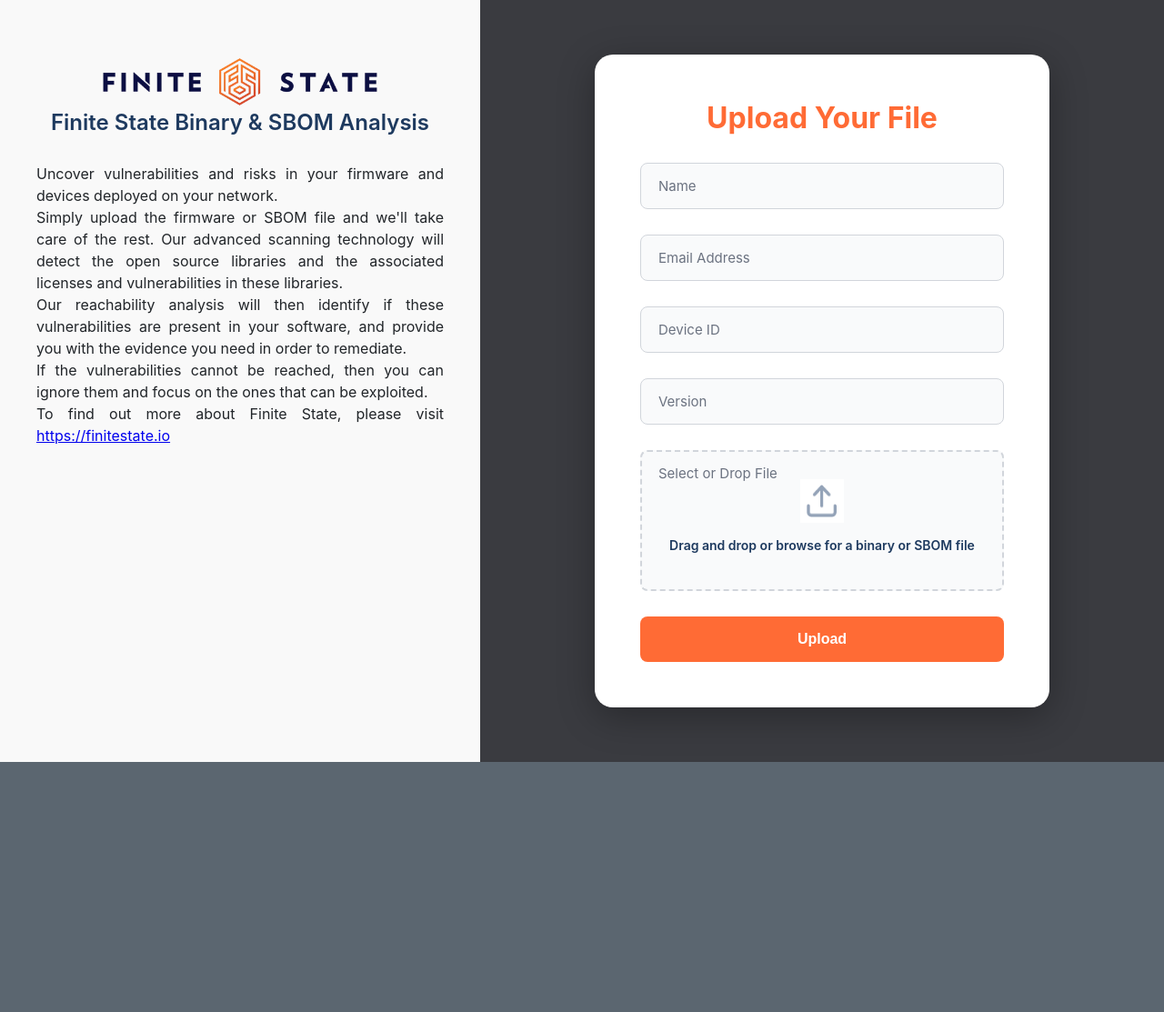
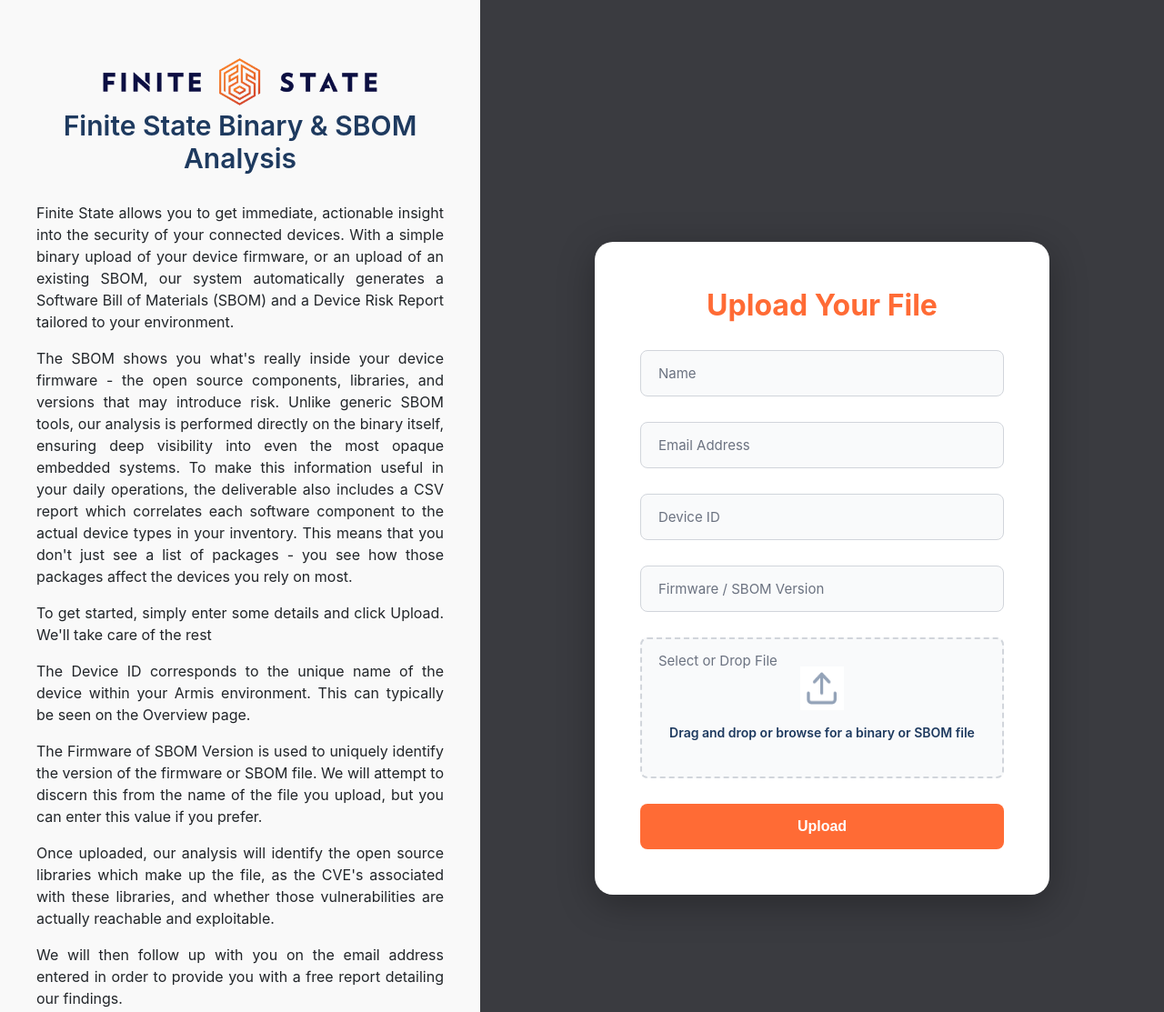
Before and after one commit to mjones-fs/ArmisUpload, a website: page public/index.html in a window 1280 px wide. Shown: the top 1113 px of the page at 91% size. Before the commit the page ends 838 px from the top, so only its background shows below. Drawn offline with Linux system fonts and the light colour scheme.

Commit message:
Updated info text

```diff
--- a/public/index.html
+++ b/public/index.html
@@ -53,7 +53,7 @@
 
       .left-section h2 {
         color: #1E3A5F;
-        font-size: 24px;
+        font-size: 30px;
         font-weight: 600;
         margin-bottom: 30px;
       }
@@ -64,6 +64,7 @@
         font-size: 1rem;
         text-align: justify;
         color: #212529;
+        margin-bottom: 1em;
       }
 
       .right-section {
@@ -355,10 +356,13 @@
       <div class="left-section">
         <img src="fs-logo.webp" alt="Finite State Logo" class="logo-img">
         <h2>Finite State Binary & SBOM Analysis</h2>
-        <p>Uncover vulnerabilities and risks in your firmware and devices deployed on your network.</p>
-        <p>Simply upload the firmware or SBOM file and we'll take care of the rest. Our advanced scanning technology will detect the open source libraries and the associated licenses and vulnerabilities in these libraries.</p>
-        <p>Our reachability analysis will then identify if these vulnerabilities are present in your software, and provide you with the evidence you need in order to remediate.</p>
-        <p>If the vulnerabilities cannot be reached, then you can ignore them and focus on the ones that can be exploited.</p>
+        <p>Finite State allows you to get immediate, actionable insight into the security of your connected devices. With a simple binary upload of your device firmware, or an upload of an existing SBOM, our system automatically generates a Software Bill of Materials (SBOM) and a Device Risk Report tailored to your environment.</p>
+        <p>The SBOM shows you what's really inside your device firmware - the open source components, libraries, and versions that may introduce risk. Unlike generic SBOM tools, our analysis is performed directly on the binary itself, ensuring deep visibility into even the most opaque embedded systems. To make this information useful in your daily operations, the deliverable also includes a CSV report which correlates each software component to the actual device types in your inventory. This means that you don't just see a list of packages - you see how those packages affect the devices you rely on most.</p>
+        <p>To get started, simply enter some details and click Upload. We'll take care of the rest</p>
+        <p id="deviceIdDescription">The Device ID corresponds to the unique name of the device within your Armis environment. This can typically be seen on the Overview page.</p>
+        <p>The Firmware of SBOM Version is used to uniquely identify the version of the firmware or SBOM file. We will attempt to discern this from the name of the file you upload, but you can enter this value if you prefer.</p>
+        <p>Once uploaded, our analysis will identify the open source libraries which make up the file, as the CVE's associated with these libraries, and whether those vulnerabilities are actually reachable and exploitable.</p>
+        <p>We will then follow up with you on the email address entered in order to provide you with a free report detailing our findings.</p>
         <p>To find out more about Finite State, please visit <a href="https://finitestate.io" target="_blank">https://finitestate.io</a></p>
       </div>
 
@@ -375,13 +379,13 @@
           <input type="email" id="email" name="email" placeholder="&nbsp;" required />
           <label for="email">Email Address</label>
         </div>
-        <div class="form-group">
+        <div class="form-group" id="deviceIdGroup">
           <input type="text" id="deviceId" name="deviceId" placeholder="&nbsp;" required />
           <label for="deviceId">Device ID</label>
         </div>
         <div class="form-group">
           <input type="text" id="version" name="version" placeholder="&nbsp;" />
-          <label for="version">Version</label>
+          <label for="version">Firmware / SBOM Version</label>
         </div>
         <div class="form-group">
           <label for="file">Select or Drop File</label>
@@ -476,12 +480,20 @@
 
       // Security: Validate and sanitize device ID
       const deviceInput = document.getElementById('deviceId');
+      const deviceIdGroup = document.getElementById('deviceIdGroup');
+      const deviceIdDescription = document.getElementById('deviceIdDescription');
       if (rawDevice) {
         const device = sanitizeInput(rawDevice);
         if (validateDeviceId(device)) {
           deviceInput.value = device;
-          deviceInput.readOnly = true;
           updateFloatingLabel(deviceInput);
+          // Hide the Device ID field and description when DEVICE parameter is present
+          if (deviceIdGroup) {
+            deviceIdGroup.style.display = 'none';
+          }
+          if (deviceIdDescription) {
+            deviceIdDescription.style.display = 'none';
+          }
         } else {
           console.warn('Invalid device ID format in URL parameter');
         }
```
